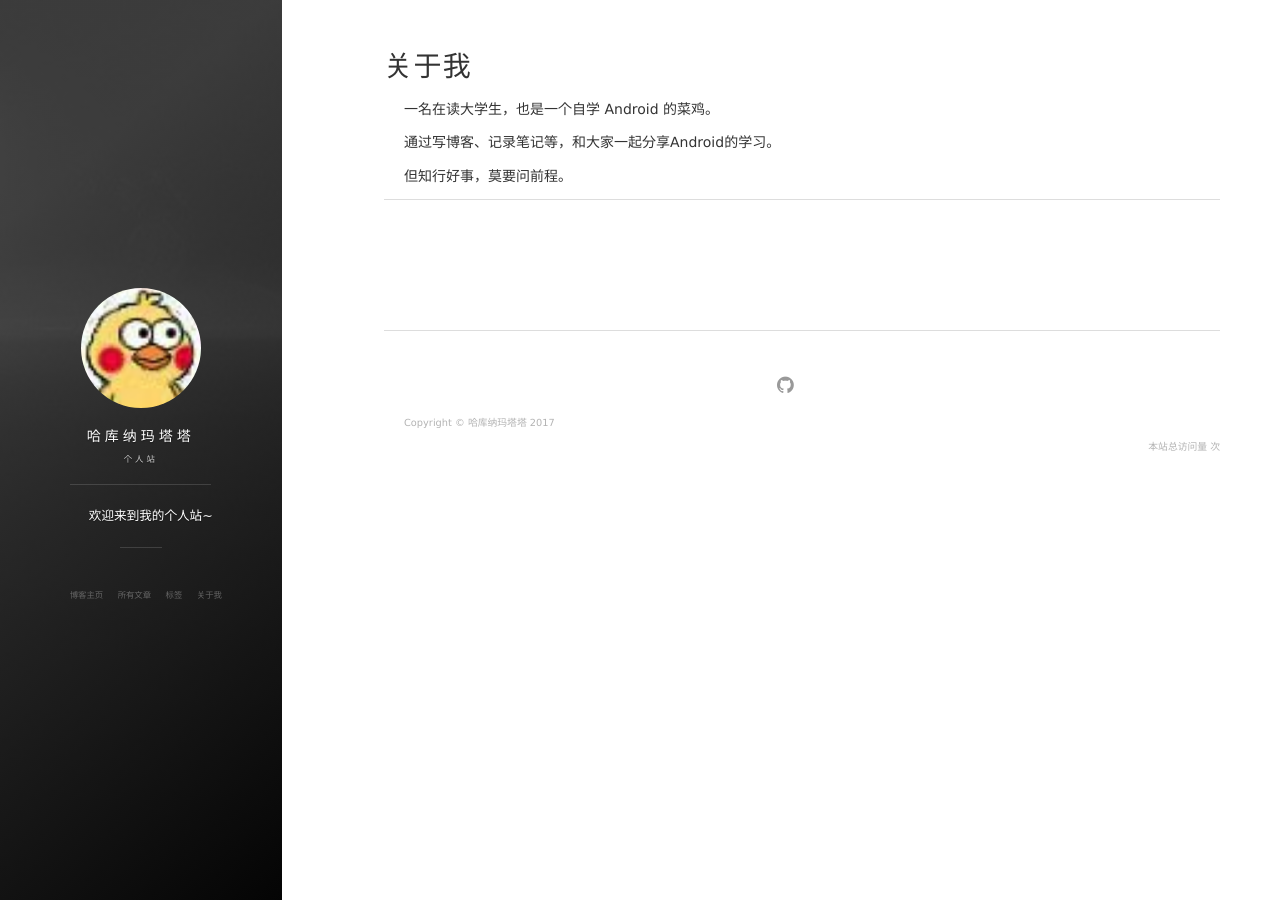
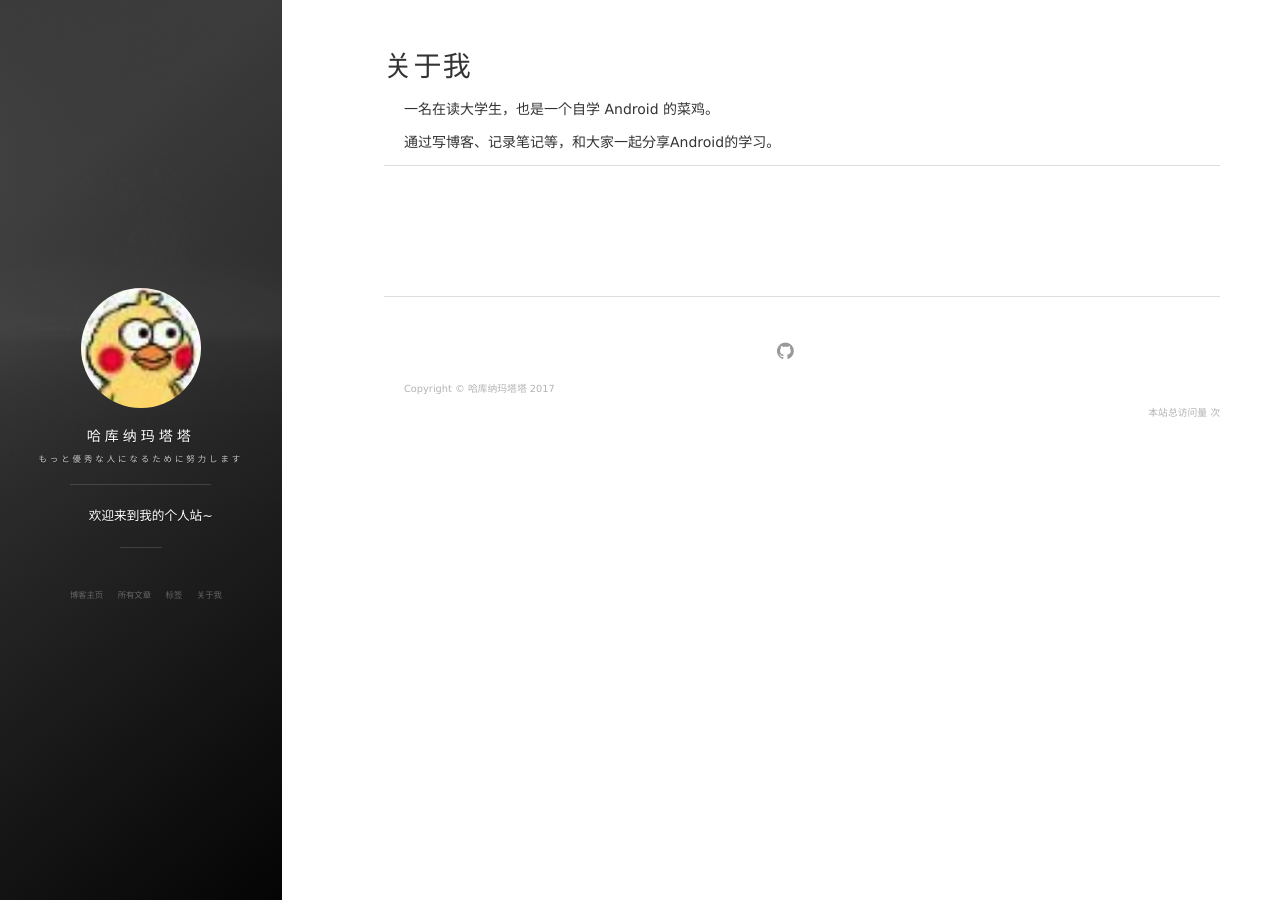
Before and after one commit to YuQi9797/YuQi9797.github.io, a Jekyll site: the page built from about.md, in a window 1280 px wide. Built offline with Jekyll 4.4.1, drawn with Linux system fonts in a browser that asks for light colours; nearby versions of some CDN libraries; comment, search, counter and statistics services are not loaded.

Commit message:
Android_first

```diff
--- a/_config.yml
+++ b/_config.yml
@@ -1,6 +1,6 @@
 # Basic
 title: 哈库纳玛塔塔
-subtitle: 个人站
+subtitle: もっと優秀な人になるために努力します
 description: 欢迎来到我的个人站~
 # 头像里面的标题
 avatarTitle: Shanks
--- a/about.md
+++ b/about.md
@@ -7,6 +7,4 @@ title: 关于我
 <p>
 通过写博客、记录笔记等，和大家一起分享Android的学习。
 <p>
-但知行好事，莫要问前程。
-<p>
 {% include comments.html %}
```
